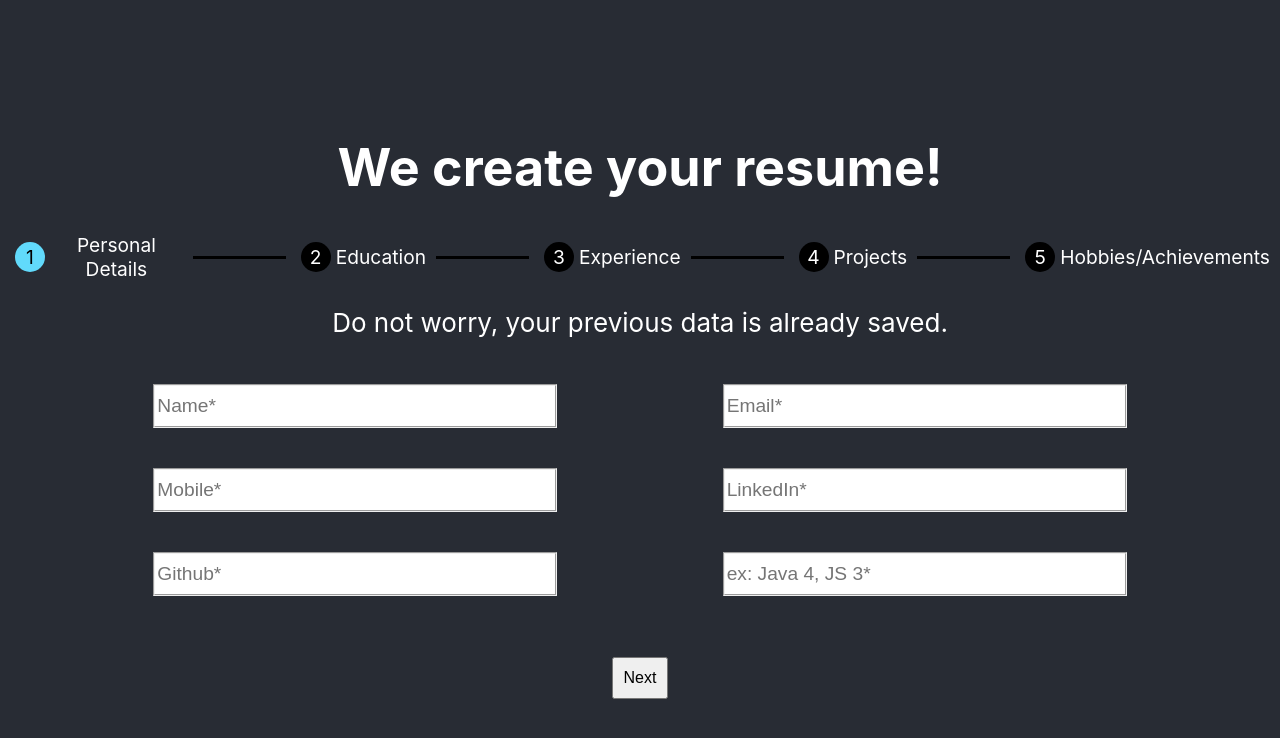
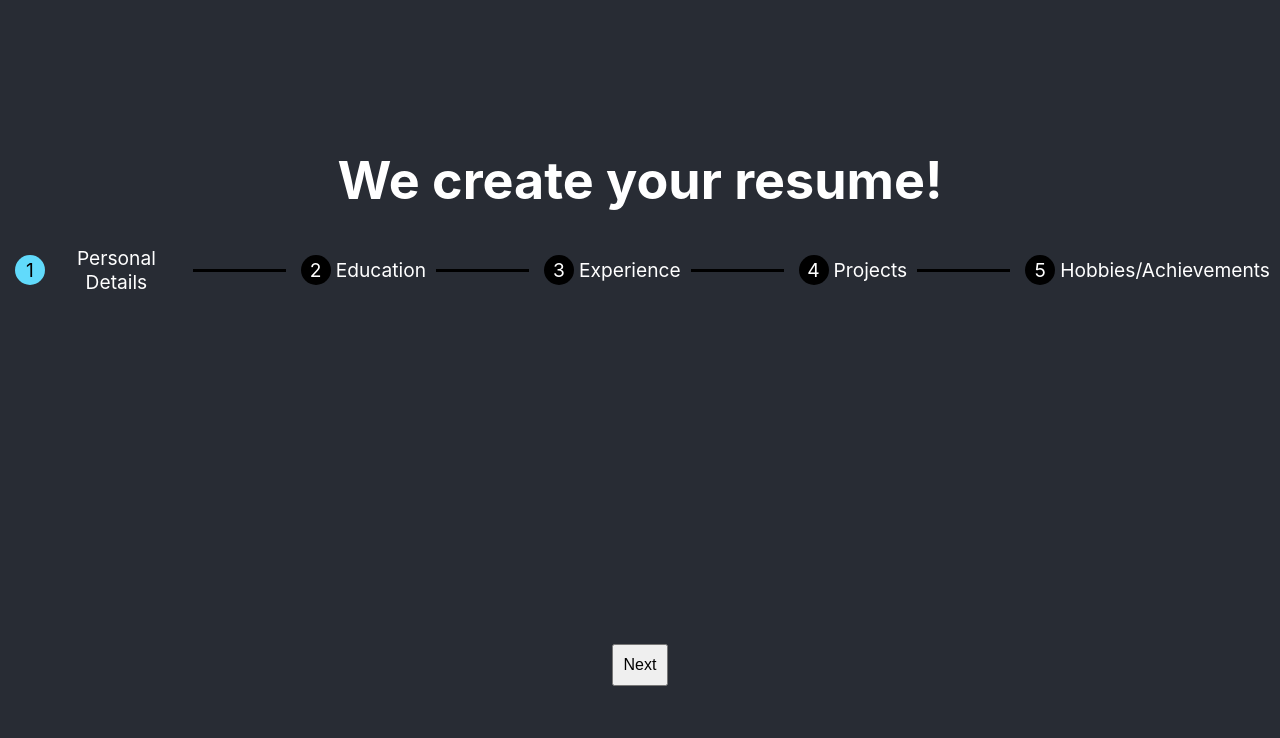
Before and after one commit to NikBK/resumeBuilder, a React (Create React App) app: page / in a window 1280 px wide. Shown: the top 738 px of the page. Built offline with nearby package versions, Linux system fonts and the light colour scheme.

Commit message:
added 1st page

```diff
--- a/src/App.js
+++ b/src/App.js
@@ -60,7 +60,7 @@ const CautionMessage = () => {
 
 function App() {
 
-  const nextSection = ['/', '/education', '/experience', '/projects', '/hobbies', '/Success'];
+  const nextSection = ['/resumeBuilder', '/education', '/experience', '/projects', '/hobbies', '/Success'];
   const [page, setPage] = useState(0);
   let finalPage = nextSection.length - 1;
 
@@ -84,7 +84,7 @@ function App() {
 
               <Switch>
 
-                <Route path='/' exact >
+                <Route path='/resumeBuilder' exact >
                   <CautionMessage />
                   <PersonalDetails />
                 </Route>
```
